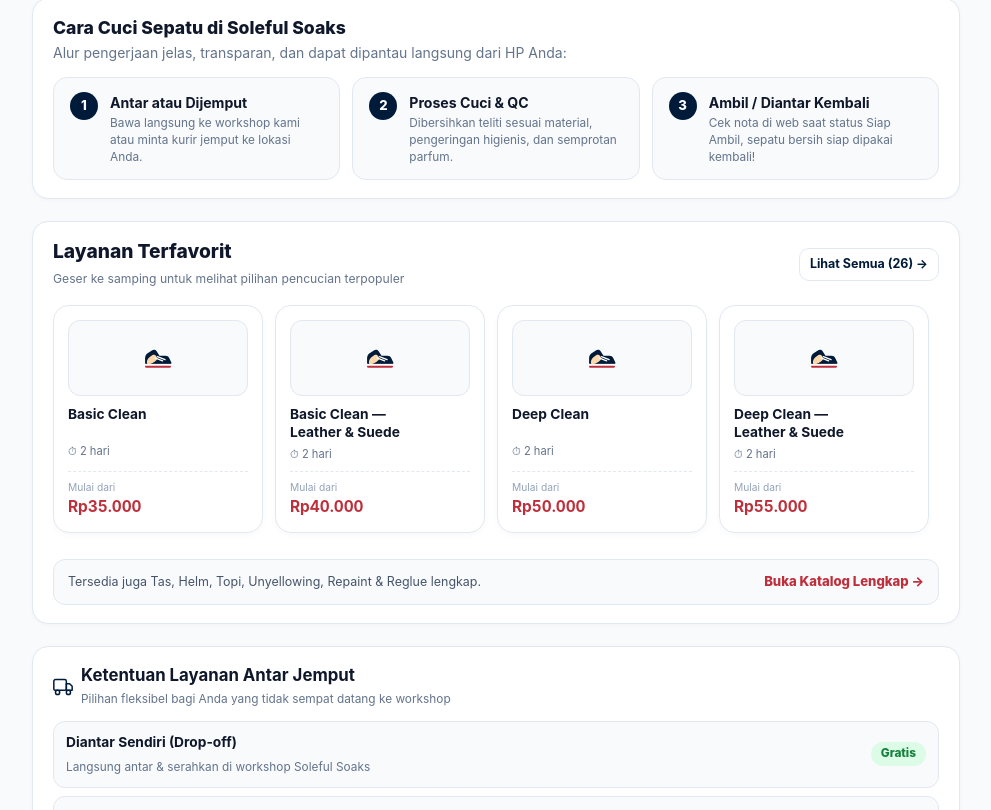
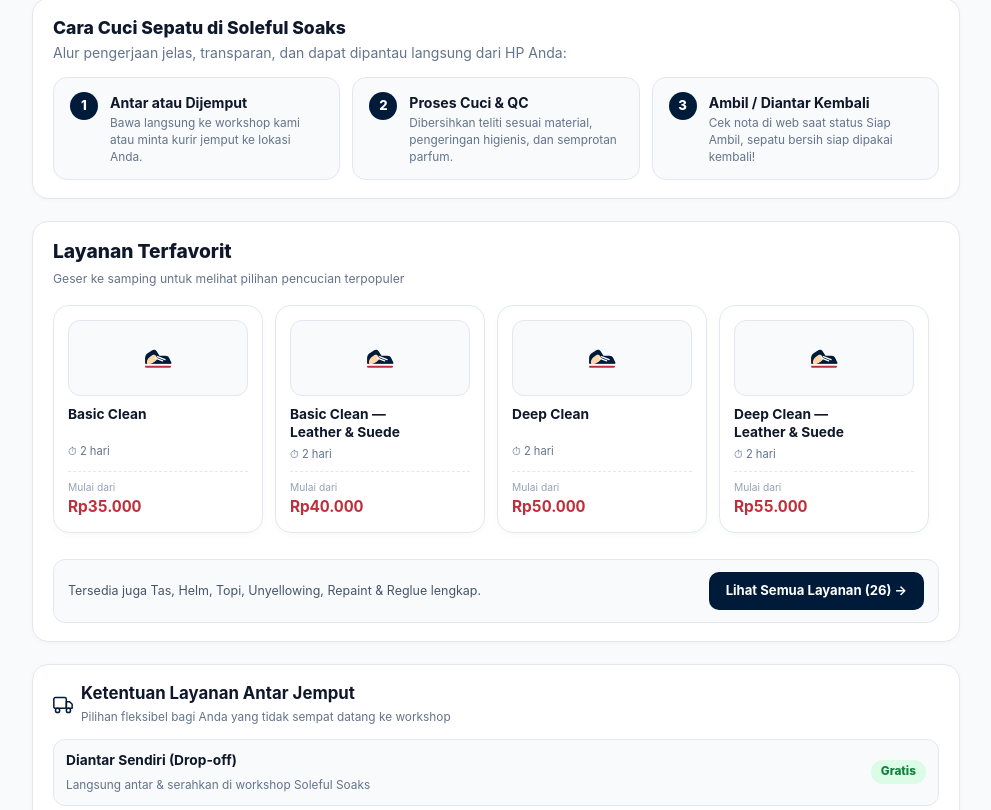
Before and after one commit to bendaharakerenbgtt/solcare, a React (Vite) app: page / in a window 1280 px wide. Shown: the part 379-1189 px from the top of the page, without its empty margins (144-1135 px from the left). Built offline with nearby package versions, Linux system fonts and the light colour scheme.

Commit message:
Consolidate services link into single clear action button in Layanan Terfavorit section

```diff
--- a/src/ui/public/HomePage.tsx
+++ b/src/ui/public/HomePage.tsx
@@ -430,21 +430,6 @@ export const HomePage: React.FC = () => {
                   Geser ke samping untuk melihat pilihan pencucian terpopuler
                 </span>
               </div>
-
-              <Link
-                to="/layanan"
-                className="btn secondary sm"
-                style={{
-                  fontWeight: 700,
-                  fontSize: '0.78rem',
-                  display: 'inline-flex',
-                  alignItems: 'center',
-                  gap: '4px',
-                  borderRadius: '10px',
-                }}
-              >
-                Lihat Semua ({services.length}) →
-              </Link>
             </div>
 
             {/* Shopee-style Horizontal Scroll Rail */}
@@ -504,7 +489,7 @@ export const HomePage: React.FC = () => {
               ))}
             </div>
 
-            {/* Banner Ajakan ke Halaman Penuh */}
+            {/* Satu Tombol Utama ke Katalog Lengkap di Bawah Preview */}
             <div
               style={{
                 marginTop: '12px',
@@ -524,17 +509,21 @@ export const HomePage: React.FC = () => {
               </span>
               <Link
                 to="/layanan"
+                className="btn sm"
                 style={{
-                  color: '#bf2f3b',
-                  fontWeight: 800,
+                  background: '#001b3a',
+                  color: '#ffffff',
+                  fontWeight: 700,
                   fontSize: '0.82rem',
                   textDecoration: 'none',
                   display: 'inline-flex',
                   alignItems: 'center',
-                  gap: '4px',
+                  gap: '6px',
+                  borderRadius: '10px',
+                  padding: '8px 16px',
                 }}
               >
-                Buka Katalog Lengkap →
+                Lihat Semua Layanan ({services.length}) →
               </Link>
             </div>
           </section>
```
